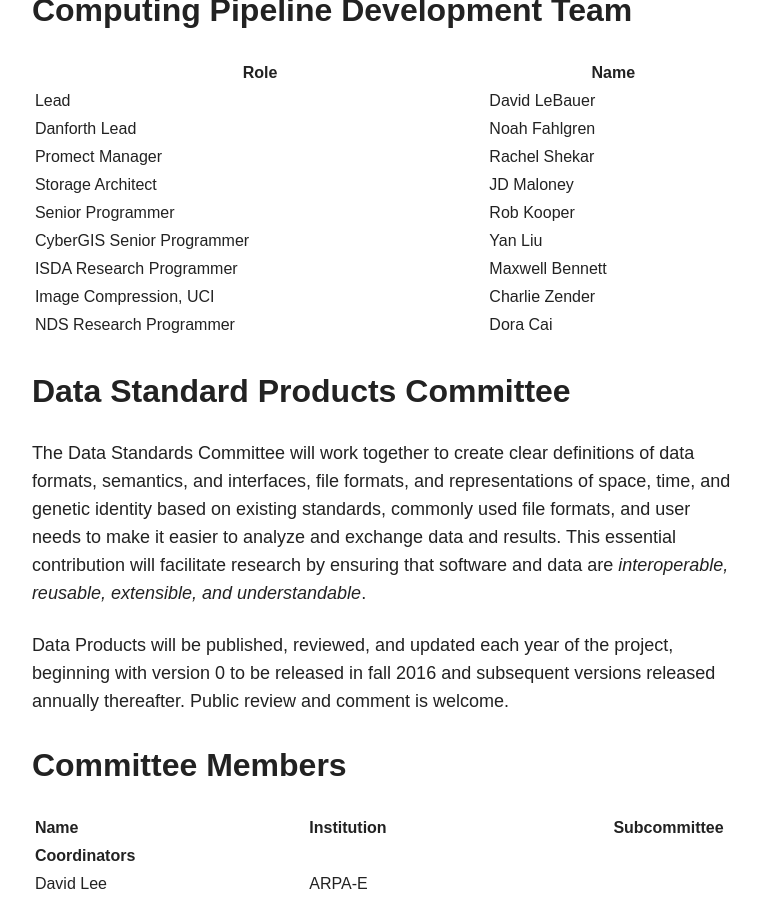
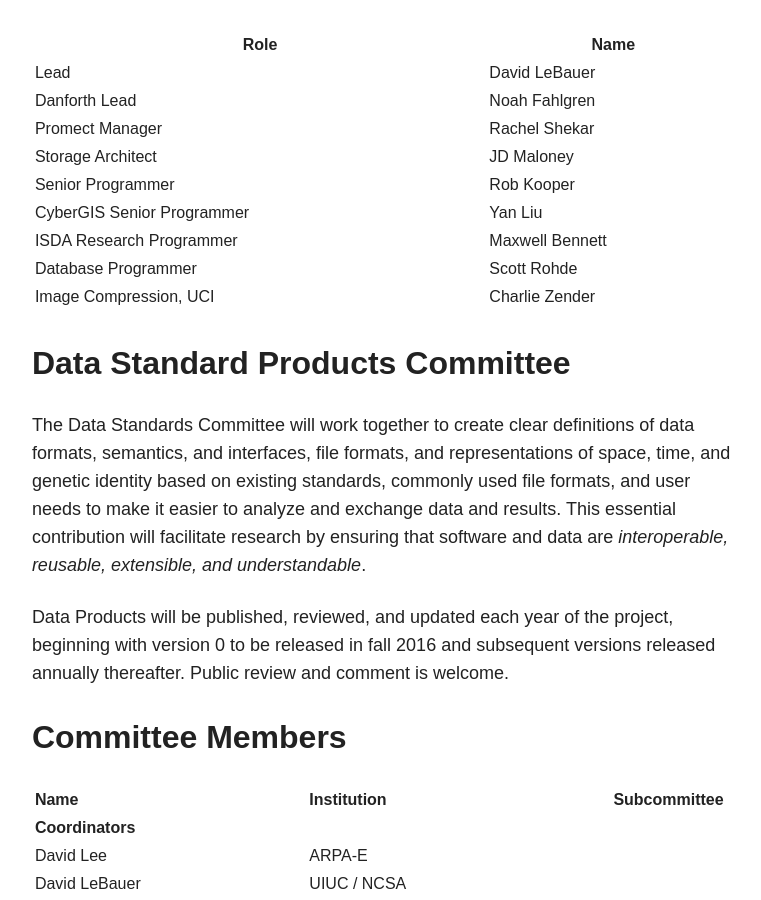
Before and after one commit to terra-reference/terraref.github.io, a Jekyll site: the page built from about/index.md, in a window 1280 px wide and 900 px high, scrolled down 3186 px. Shown: the whole window, without its empty margins (254-1015 px from the left). Built offline with Jekyll 4.4.1, drawn with Linux system fonts in a browser that asks for light colours; nearby versions of some CDN libraries; some of the changed text lies outside the part shown.

Commit message:
Update index.md

```diff
--- a/about/index.md
+++ b/about/index.md
@@ -71,8 +70,9 @@ The reference data will facilitate data sharing and re-use of data by providing
 | Senior Programmer | Rob Kooper |
 | CyberGIS Senior Programmer |  Yan Liu |
 | ISDA Research Programmer |  Maxwell Bennett |
+| Database Programmer | Scott Rohde |
 | Image Compression, UCI | Charlie Zender|
-| NDS Research Programmer | Dora Cai|
+
 
 ## Data Standard Products Committee
 
```
Also changed, not shown: other parts of about/index.md (+0 -1 lines).
